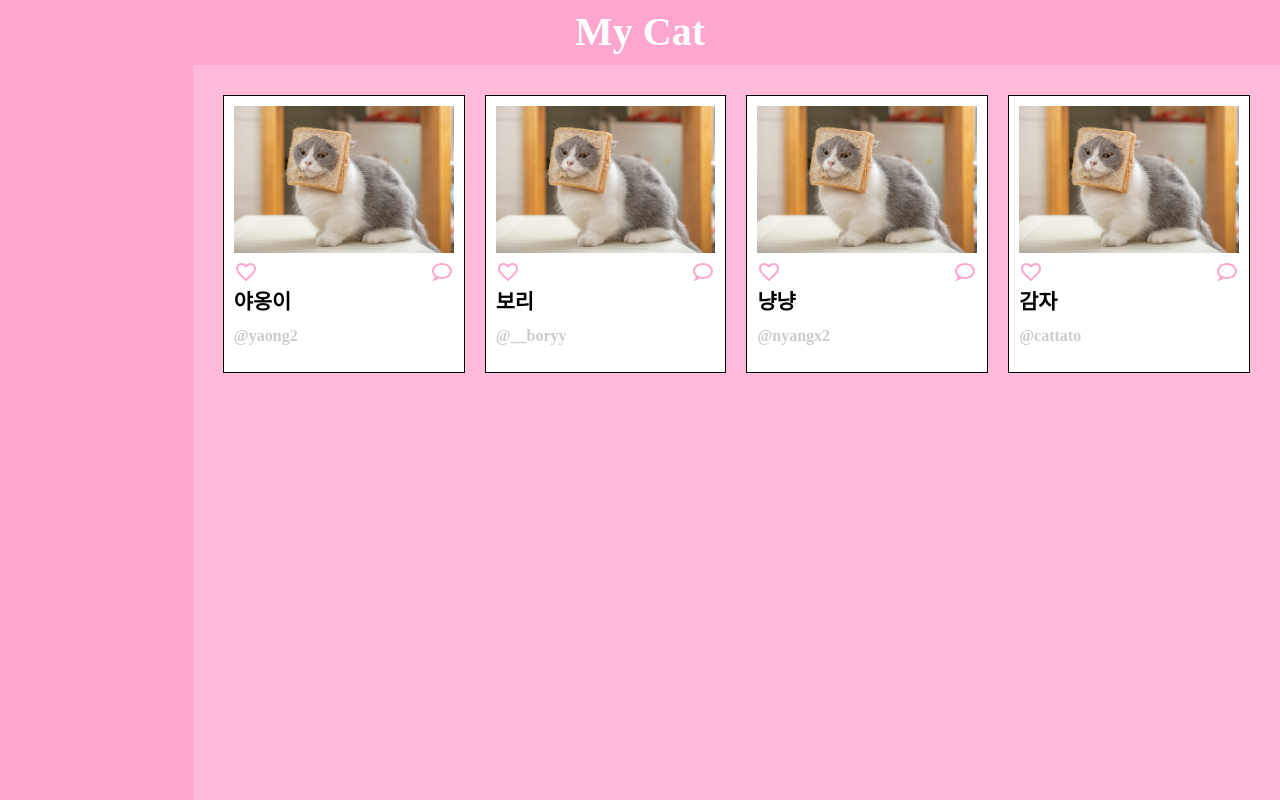
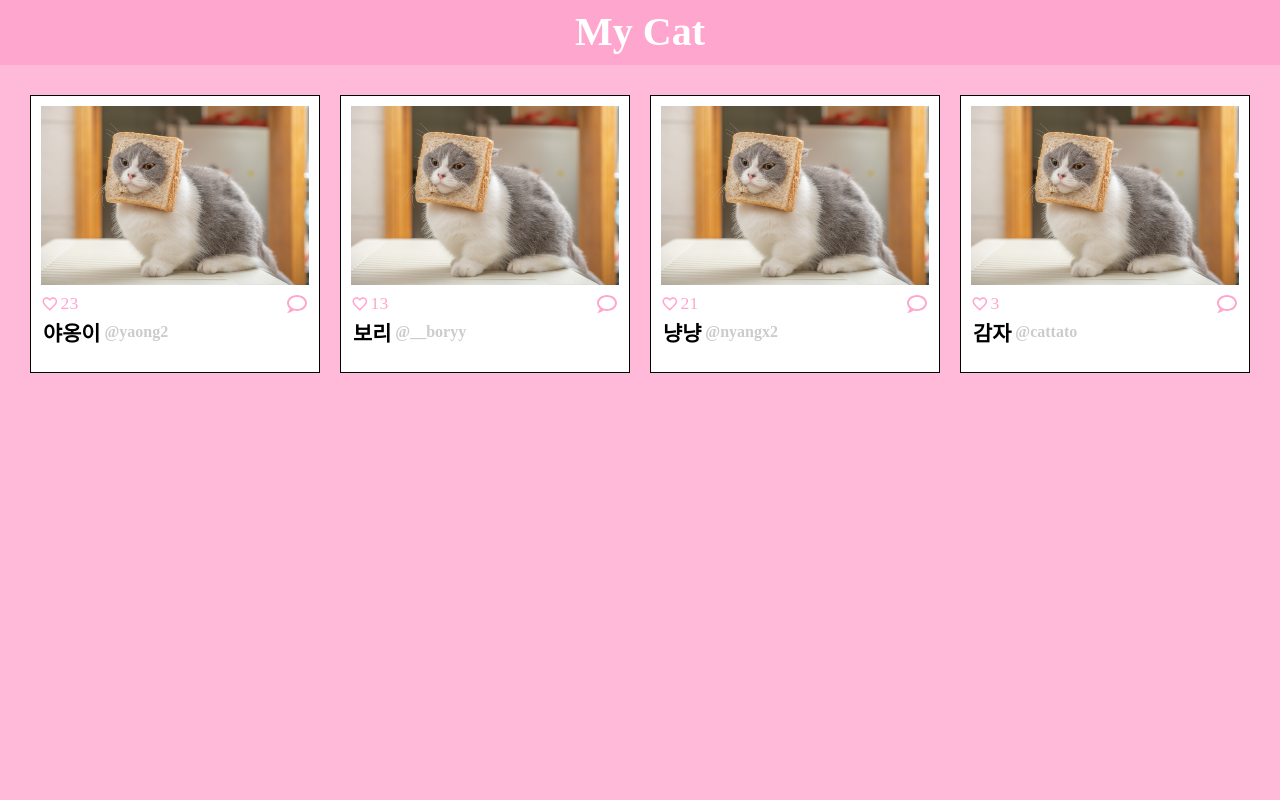
Before and after one commit to eoqna/my-cat, a React (Vite) app: page / in a window 1280 px wide. Built offline with nearby package versions, Linux system fonts and the light colour scheme; a web font is replaced by a local one.

Commit message:
모달창 UI 추가

```diff
--- a/src/components/Modal.tsx
+++ b/src/components/Modal.tsx
@@ -1,9 +1,14 @@
 import styled from "styled-components";
+import { color } from "../utils/colors";
+import { useCallback } from "react";
+import useAppStore, { defaultModalState } from "../store/useAppStore";
+import Icon from "@mdi/react";
+import { mdiClose } from "@mdi/js";
 
-export const Background = styled.div`
+const Background = styled.div`
   width: 100%;
   height: 100%;
-  background: rgba(0, 0, 0, 0.3);
+  background: rgba(0, 0, 0, 0.4);
   position: absolute;
   left: 0;
   top: 0;
@@ -14,10 +19,53 @@ export const Background = styled.div`
   cursor: not-allowed;
 `;
 
+const ModalLayout = styled.div`
+  width: 300px;
+  height: 400px;
+  background: ${color.White};
+  position: relative;
+  padding: 20px;
+  z-index: 1001;
+  cursor: default;
+`;
+
+const CloseButton = styled.div`
+  display: flex;
+  position: absolute;
+  justify-content: center;
+  align-items: center;
+  cursor: pointer;
+  top: 2px;
+  right: 2px;
+  z-index: 1002;
+`;
+
+const ImgLayout = styled.div`
+  display: flex;
+  width: 100%;
+`;
+
+const Img = styled.img`
+  width: 100%;
+`;
+
 const Modal = () => {
+  const { modal, openModal } = useAppStore();
+
+  const onClose = useCallback(() => {
+    openModal(defaultModalState);
+  }, []);
+
   return (
     <Background>
-
+      <ModalLayout>
+        <CloseButton onClick={onClose}>
+          <Icon path={mdiClose} size="2.4vmin" color={color.Black} />
+        </CloseButton>
+        <ImgLayout>
+          <Img alt={modal.title} src={modal.content} />
+        </ImgLayout>
+      </ModalLayout>
     </Background>
   );
 };
--- a/src/navigation/Navigations.tsx
+++ b/src/navigation/Navigations.tsx
@@ -21,7 +21,7 @@ const ContentLayout = styled.div`
 
 const HomeLayout = styled.div`
   height: calc(100% - 60px);
-  width: calc(85% - 60px);
+  width: 100%;
   background: ${color.LightPink};
   padding: 30px;
   overflow-y: auto;
@@ -48,7 +48,7 @@ const Navigations = () => {
     <Layout>
       <Header />
       <ContentLayout>
-        <Sidebar />
+        {/* <Sidebar /> */}
         <HomeLayout>
           <Routes>
             <Route index element={<Home navigation={navigation} />} />
--- a/src/screen/Home.tsx
+++ b/src/screen/Home.tsx
@@ -4,6 +4,8 @@ import { color } from "../utils/colors";
 import Icon from "@mdi/react";
 import { mdiHeartOutline, mdiChatOutline } from "@mdi/js";
 import { cats } from "../costants";
+import { useCallback, useState } from "react";
+import useAppStore from "../store/useAppStore";
 
 const Layout = styled.div`
   height: 100%;
@@ -33,9 +35,26 @@ const IconLayout = styled.div`
   align-items: center;
 `;
 
+const LikeIcon = styled(Icon)`
+  cursor: pointer;
+`;
+
+const LikeLayout = styled.div`
+  display: flex;
+  flex-direction: row;
+  align-items: center;
+`;
+
+const Like = styled.p`
+  color: ${color.Pink};
+  font-size: 2.2vmin;
+  margin-left: 2px;
+`;
+
 const ImgLayout = styled.div`
   overflow: hidden;
   margin-bottom: 4px;
+  cursor: pointer;
 `;
 
 const Img = styled.img`
@@ -46,11 +65,19 @@ const Img = styled.img`
   }
 `;
 
+const CatLayout = styled.div`
+  width: 100%;
+  display: flex;
+  flex-direction: row;
+  padding: 0 2px;
+`;
+
 const CatName = styled.p`
   padding: 8px 0;
   font-size: 2.6vmin;
   font-weight: bold;
   color: ${color.Black};
+  margin-right: 4px;
 `;
 
 const Instagram = styled.a`
@@ -59,25 +86,40 @@ const Instagram = styled.a`
   font-weight: bold;
   color: ${color.Gray};
   cursor: pointer;
+
+  &:hover {
+    color: ${color.Pink};
+  }
 `;
 
 const Home = (props: NavigationProps) => {
   const { navigation } = props;
+  const { openModal } = useAppStore();
+  const [ liked, setLiked ] = useState(false);
+
+  const onClickImg = useCallback((cat: Types.Cat) => {
+    openModal({ open: true, type: "alert", onConfirm: () => {}, title: cat.name, content: cat.path });
+  }, []);
 
   return (
     <Layout>
       <GridLayout>
         {cats.map((cat) => (
           <CardLayout>
-            <ImgLayout>
+            <ImgLayout onClick={() => onClickImg(cat)}>
               <Img src={cat.path} alt={cat.name} />
             </ImgLayout>
             <IconLayout>
-              <Icon path={mdiHeartOutline} size={1} color={color.Pink} />
+              <LikeLayout>
+                <LikeIcon path={mdiHeartOutline} size="2.2vmin" color={color.Pink} />
+                <Like>{cat.like}</Like>
+              </LikeLayout>
               <Icon path={mdiChatOutline} size={1} color={color.Pink} />
             </IconLayout>
-            <CatName>{cat.name}</CatName>
-            <Instagram>{`@${cat.instagram}`}</Instagram>
+            <CatLayout>
+              <CatName>{cat.name}</CatName>
+              <Instagram>{`@${cat.instagram}`}</Instagram>
+            </CatLayout>
           </CardLayout>
         ))}
       </GridLayout>
--- a/src/store/useAppStore.ts
+++ b/src/store/useAppStore.ts
@@ -6,9 +6,9 @@ interface ModalState {
   open: boolean;
   type: ModalType;
   title: string;
-  content?: () => React.ReactNode;
+  content?: string;
   onConfirm: () => void;
-  onClose: () => void;
+  onClose?: () => void;
 };
 
 interface DataState {
@@ -16,7 +16,7 @@ interface DataState {
   openModal: (data: ModalState) => void;
 };
 
-const defaultModalState: ModalState = {
+export const defaultModalState: ModalState = {
   open: false,
   type: "",
   title: "",
```
